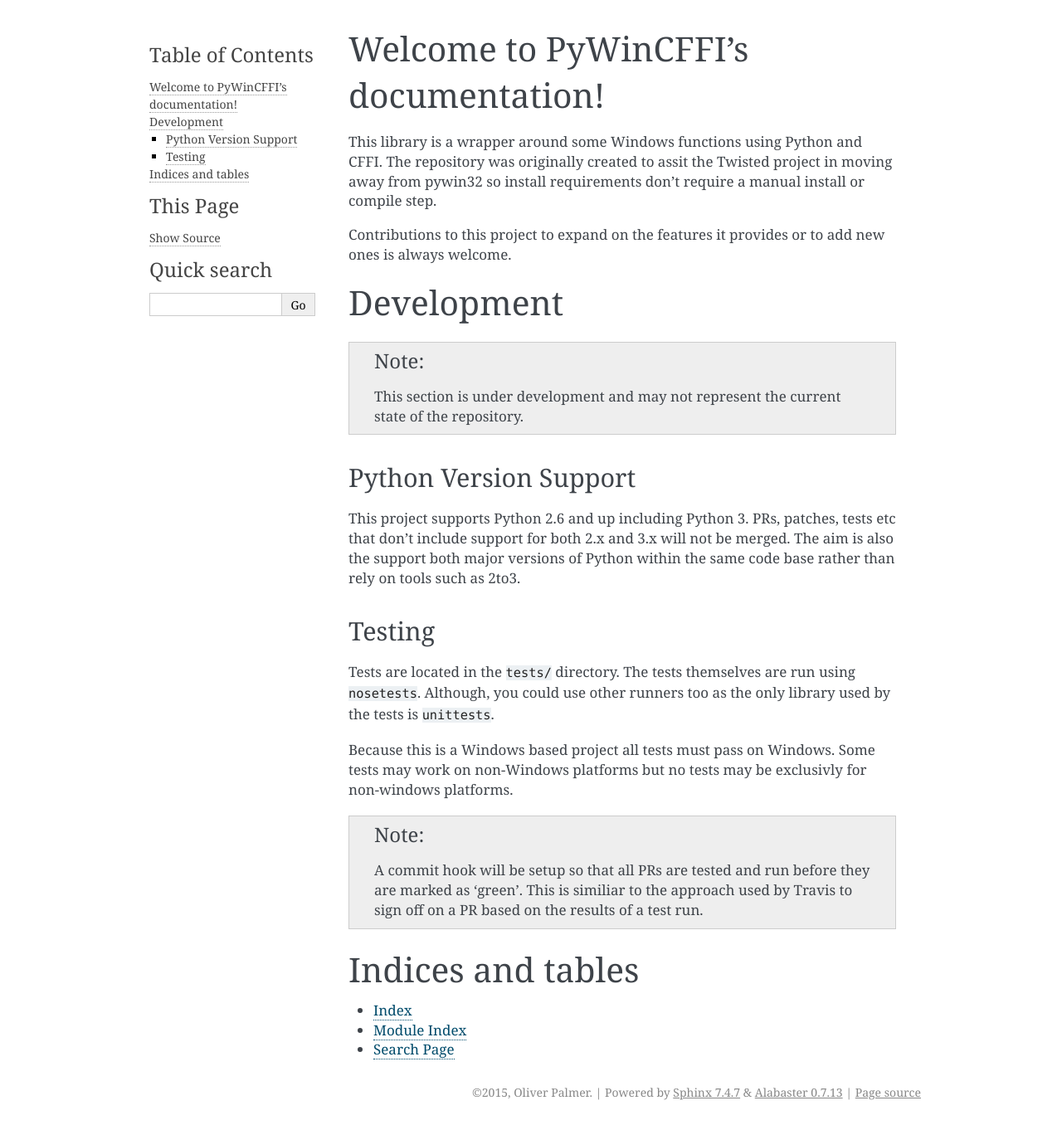
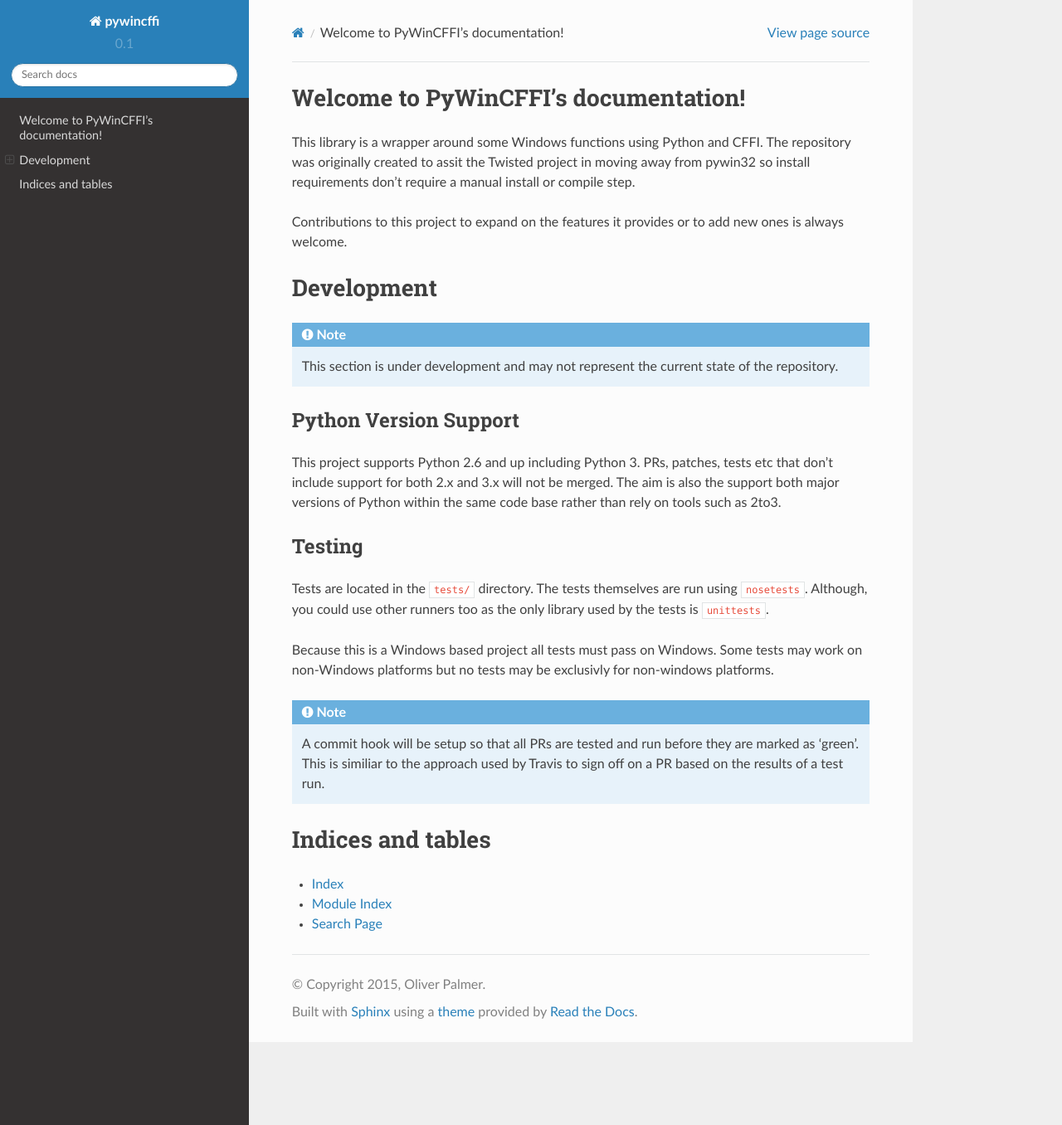
Before and after one commit to opalmer/pywincffi, a Sphinx documentation site: the page built from docs/source/index.rst, in a window 1280 px wide and 1356 px high. Shown: the whole window at 83% size. Built offline with Sphinx 7.4.7 and the Read the Docs theme 2.0.0, drawn with Linux system fonts in a browser that asks for light colours; some of the changed lines change nothing that is shown.

Commit message:
fix quotes in config.py, read version from setup.py and fix theme

```diff
--- a/docs/source/conf.py
+++ b/docs/source/conf.py
@@ -1,69 +1,66 @@
-#!/usr/bin/env python3
+#!/usr/bin/env python
 # -*- coding: utf-8 -*-
-#
-# PyWinCFFI documentation build configuration file, created by
-# sphinx-quickstart on Mon Jun 15 00:25:59 2015.
-#
-# This file is execfile()d with the current directory set to its
-# containing dir.
-#
-# Note that not all possible configuration values are present in this
-# autogenerated file.
-#
-# All configuration values have a default; values that are commented out
-# serve to show the default.
 
-import sys
-import os
-import shlex
+import ast
+from os.path import join, abspath, dirname
 
-# If extensions (or modules to document with autodoc) are in another directory,
-# add these directories to sys.path here. If the directory is relative to the
-# documentation root, use os.path.abspath to make it absolute, like shown here.
-#sys.path.insert(0, os.path.abspath('.'))
+ROOT = abspath(join(dirname(abspath(__file__)), "..", ".."))
+
 
 # -- General configuration ------------------------------------------------
 
-# If your documentation needs a minimal Sphinx version, state it here.
-#needs_sphinx = '1.0'
-
 # Add any Sphinx extension module names here, as strings. They can be
-# extensions coming with Sphinx (named 'sphinx.ext.*') or your custom
+# extensions coming with Sphinx (named "sphinx.ext.*") or your custom
 # ones.
 extensions = [
-    'sphinx.ext.autodoc',
-    'sphinx.ext.intersphinx',
-    'sphinx.ext.todo',
-    'sphinx.ext.viewcode',
+    "sphinx.ext.autodoc",
+    "sphinx.ext.intersphinx",
+    "sphinx.ext.todo",
+    "sphinx.ext.viewcode",
 ]
 
+linkcheck_timeout = 60
+
+# Example configuration for intersphinx: refer to the Python standard library.
+intersphinx_mapping = {
+    "https://docs.python.org/": None
+}
+
 # Add any paths that contain templates here, relative to this directory.
-templates_path = ['_templates']
+templates_path = ["_templates"]
 
 # The suffix(es) of source filenames.
 # You can specify multiple suffix as a list of string:
-# source_suffix = ['.rst', '.md']
-source_suffix = '.rst'
+# source_suffix = [".rst", ".md"]
+source_suffix = ".rst"
 
 # The encoding of source files.
-#source_encoding = 'utf-8-sig'
+#source_encoding = "utf-8-sig"
 
 # The master toctree document.
-master_doc = 'index'
+master_doc = "index"
 
 # General information about the project.
-project = 'PyWinCFFI'
-copyright = '2015, Oliver Palmer'
-author = 'Oliver Palmer'
+project = "pywincffi"
+copyright = "2015, Oliver Palmer"
+author = "Oliver Palmer"
+
+with open(join(ROOT, "setup.py")) as setup_py:
+    module = ast.parse(setup_py.read())
+
+for node in ast.walk(module):
+    if isinstance(node, ast.keyword) and node.arg == "version":
+        parsed_version = node.value.s.split(".")
+        break
+else:
+    raise ValueError("Failed to find `version` keyword")
 
 # The version info for the project you're documenting, acts as replacement for
 # |version| and |release|, also used in various other places throughout the
 # built documents.
-#
-# The short X.Y version.
-version = '0.1.0'
-# The full version, including alpha/beta/rc tags.
-release = '0.1.0'
+release = ".".join(parsed_version)
+version = ".".join(parsed_version[0:2])
+
 
 # The language for content autogenerated by Sphinx. Refer to documentation
 # for a list of supported languages.
@@ -71,12 +68,6 @@
 # This is also used if you do content translation via gettext catalogs.
 # Usually you set "language" from the command line for these cases.
 language = None
-
-# There are two options for replacing |today|: either, you set today to some
-# non-false value, then it is used:
-#today = ''
-# Else, today_fmt is used as the format for a strftime call.
-#today_fmt = '%B %d, %Y'
 
 # List of patterns, relative to source directory, that match files and
 # directories to ignore when looking for source files.
@@ -86,8 +77,8 @@
 # documents.
 #default_role = None
 
-# If true, '()' will be appended to :func: etc. cross-reference text.
-#add_function_parentheses = True
+# If true, "()" will be appended to :func: etc. cross-reference text.
+add_function_parentheses = True
 
 # If true, the current module name will be prepended to all description
 # unit titles (such as .. function::).
@@ -98,7 +89,7 @@
 #show_authors = False
 
 # The name of the Pygments (syntax highlighting) style to use.
-pygments_style = 'sphinx'
+pygments_style = "sphinx"
 
 # A list of ignored prefixes for module index sorting.
 #modindex_common_prefix = []
@@ -114,7 +105,13 @@
 
 # The theme to use for HTML and HTML Help pages.  See the documentation for
 # a list of builtin themes.
-html_theme = 'alabaster'
+try:
+    import sphinx_rtd_theme
+except ImportError:
+    html_theme = "default"
+else:
+    html_theme = "sphinx_rtd_theme"
+    html_theme_path = [sphinx_rtd_theme.get_html_theme_path()]
 
 # Theme options are theme-specific and customize the look and feel of a theme
 # further.  For a list of options available for each theme, see the
@@ -143,16 +140,16 @@
 # Add any paths that contain custom static files (such as style sheets) here,
 # relative to this directory. They are copied after the builtin static files,
 # so a file named "default.css" will overwrite the builtin "default.css".
-html_static_path = ['_static']
+html_static_path = ["_static"]
 
 # Add any extra paths that contain custom files (such as robots.txt or
 # .htaccess) here, relative to this directory. These files are copied
 # directly to the root of the documentation.
 #html_extra_path = []
 
-# If not '', a 'Last updated on:' timestamp is inserted at every page bottom,
+# If not "", a "Last updated on:" timestamp is inserted at every page bottom,
 # using the given strftime format.
-#html_last_updated_fmt = '%b %d, %Y'
+#html_last_updated_fmt = "%b %d, %Y"
 
 # If true, SmartyPants will be used to convert quotes and dashes to
 # typographically correct entities.
@@ -186,50 +183,50 @@
 # If true, an OpenSearch description file will be output, and all pages will
 # contain a <link> tag referring to it.  The value of this option must be the
 # base URL from which the finished HTML is served.
-#html_use_opensearch = ''
+#html_use_opensearch = ""
 
 # This is the file name suffix for HTML files (e.g. ".xhtml").
 #html_file_suffix = None
 
 # Language to be used for generating the HTML full-text search index.
 # Sphinx supports the following languages:
-#   'da', 'de', 'en', 'es', 'fi', 'fr', 'h', 'it', 'ja'
-#   'nl', 'no', 'pt', 'ro', 'r', 'sv', 'tr'
-#html_search_language = 'en'
+#   "da", "de", "en", "es", "fi", "fr", "h", "it", "ja"
+#   "nl", "no", "pt", "ro", "r", "sv", "tr"
+#html_search_language = "en"
 
 # A dictionary with options for the search language support, empty by default.
-# Now only 'ja' uses this config value
-#html_search_options = {'type': 'default'}
+# Now only "ja" uses this config value
+#html_search_options = {"type": "default"}
 
 # The name of a javascript file (relative to the configuration directory) that
 # implements a search results scorer. If empty, the default will be used.
-#html_search_scorer = 'scorer.js'
+#html_search_scorer = "scorer.js"
 
 # Output file base name for HTML help builder.
-htmlhelp_basename = 'PyWinCFFIdoc'
+htmlhelp_basename = "pywincffidoc"
 
 # -- Options for LaTeX output ---------------------------------------------
 
 latex_elements = {
-# The paper size ('letterpaper' or 'a4paper').
-#'papersize': 'letterpaper',
+# The paper size ("letterpaper" or "a4paper").
+#"papersize": "letterpaper",
 
-# The font size ('10pt', '11pt' or '12pt').
-#'pointsize': '10pt',
+# The font size ("10pt", "11pt" or "12pt").
+#"pointsize": "10pt",
 
 # Additional stuff for the LaTeX preamble.
-#'preamble': '',
+#"preamble": "",
 
 # Latex figure (float) alignment
-#'figure_align': 'htbp',
+#"figure_align": "htbp",
 }
 
 # Grouping the document tree into LaTeX files. List of tuples
 # (source start file, target name, title,
 #  author, documentclass [howto, manual, or own class]).
 latex_documents = [
-  (master_doc, 'PyWinCFFI.tex', 'PyWinCFFI Documentation',
-   'Oliver Palmer', 'manual'),
+  (master_doc, "PyWinCFFI.tex", "PyWinCFFI Documentation",
+   "Oliver Palmer", "manual"),
 ]
 
 # The name of an image file (relative to this directory) to place at the top of
@@ -258,7 +255,7 @@
 # One entry per manual page. List of tuples
 # (source start file, name, description, authors, manual section).
 man_pages = [
-    (master_doc, 'pywincffi', 'PyWinCFFI Documentation',
+    (master_doc, "pywincffi", "PyWinCFFI Documentation",
      [author], 1)
 ]
 
@@ -272,9 +269,10 @@
 # (source start file, target name, title, author,
 #  dir menu entry, description, category)
 texinfo_documents = [
-  (master_doc, 'PyWinCFFI', 'PyWinCFFI Documentation',
-   author, 'PyWinCFFI', 'One line description of project.',
-   'Miscellaneous'),
+  (master_doc, "pywincffi", "PyWinCFFI Documentation",
+   author, "pywincffi",
+   "A Python library which wraps Windows functions using CFFI.",
+   "Miscellaneous"),
 ]
 
 # Documents to append as an appendix to all manuals.
@@ -283,12 +281,8 @@
 # If false, no module index is generated.
 #texinfo_domain_indices = True
 
-# How to display URL addresses: 'footnote', 'no', or 'inline'.
-#texinfo_show_urls = 'footnote'
+# How to display URL addresses: "footnote", "no", or "inline".
+#texinfo_show_urls = "footnote"
 
-# If true, do not generate a @detailmenu in the "Top" node's menu.
+# If true, do not generate a @detailmenu in the "Top" node"s menu.
 #texinfo_no_detailmenu = False
-
-
-# Example configuration for intersphinx: refer to the Python standard library.
-intersphinx_mapping = {'https://docs.python.org/': None}
```
